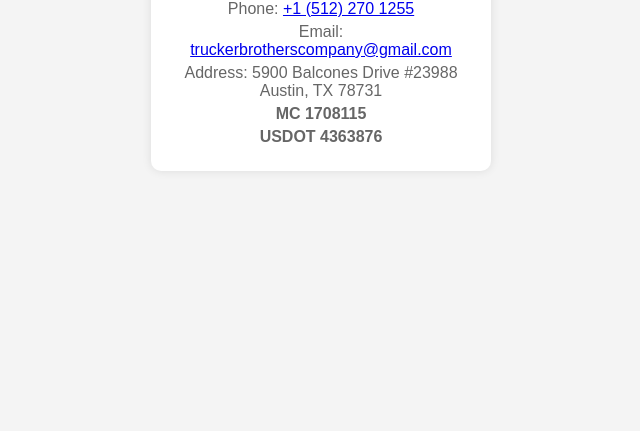
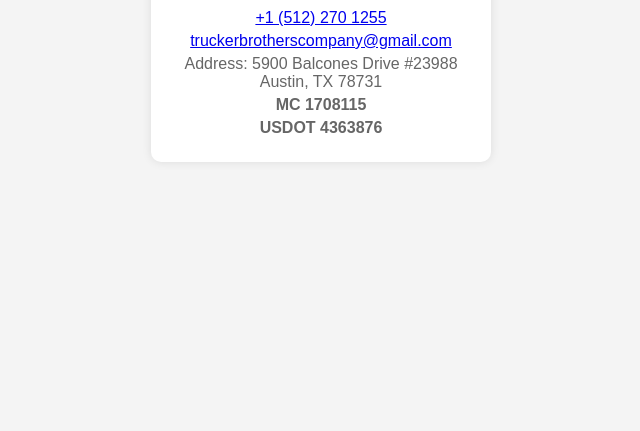
Before and after one commit to aorazay/truckerbrothers, a plain HTML site: page index.html in a window 1280 px wide. Shown: the part 369-800 px from the top of the page, without its empty margins (319-959 px from the left). Drawn offline with Linux system fonts and the light colour scheme.

Commit message:
Update index.html

```diff
--- a/index.html
+++ b/index.html
@@ -43,8 +43,8 @@
 <body>
     <div class="business-card">
         <h1>Trucker Brothers Company</h1>
-        <p>Phone: <a href="tel:+15122701255">+1 (512) 270 1255</a></p>
-        <p>Email: <a href="mailto:truckerbrotherscompany@gmail.com">truckerbrotherscompany@gmail.com</a></p>
+        <p><a href="tel:+15122701255">+1 (512) 270 1255</a></p>
+        <p><a href="mailto:truckerbrotherscompany@gmail.com">truckerbrotherscompany@gmail.com</a></p>
         <p>Address: 5900 Balcones Drive #23988<br>Austin, TX 78731</p>
         <b><p>MC 1708115</p></b>
         <b><p>USDOT 4363876</p></b>
```
